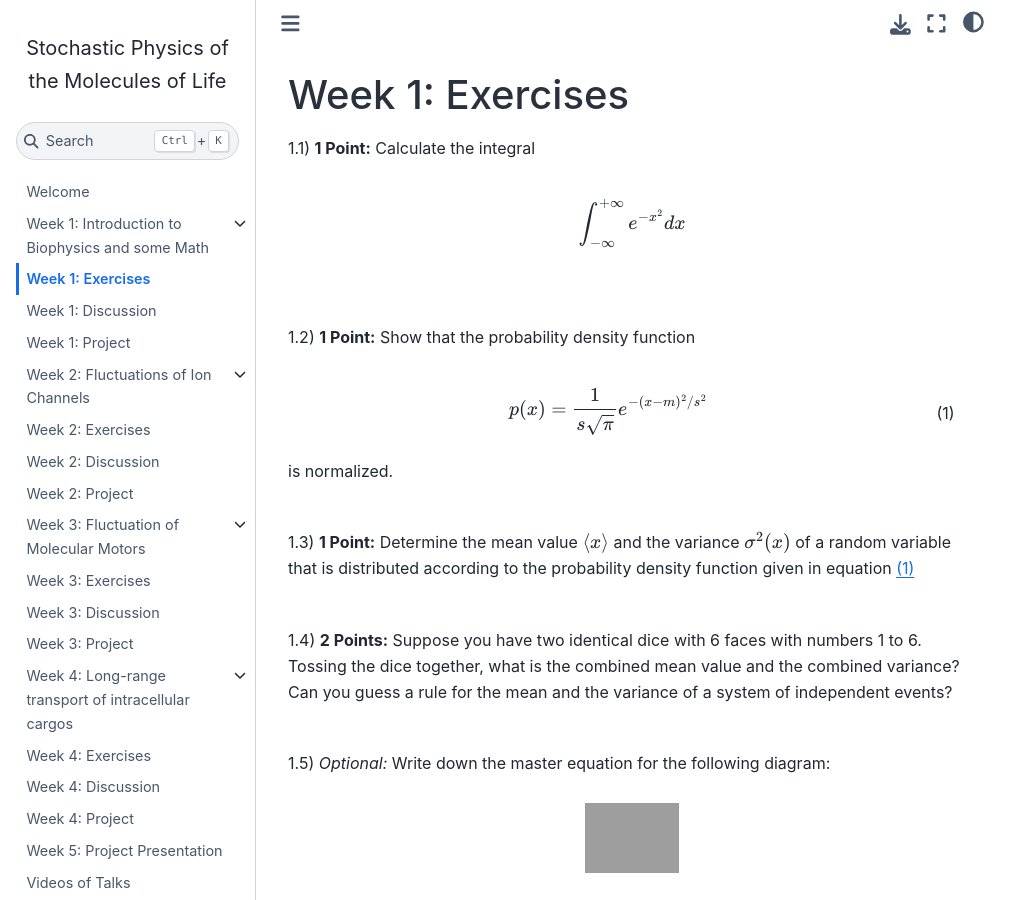
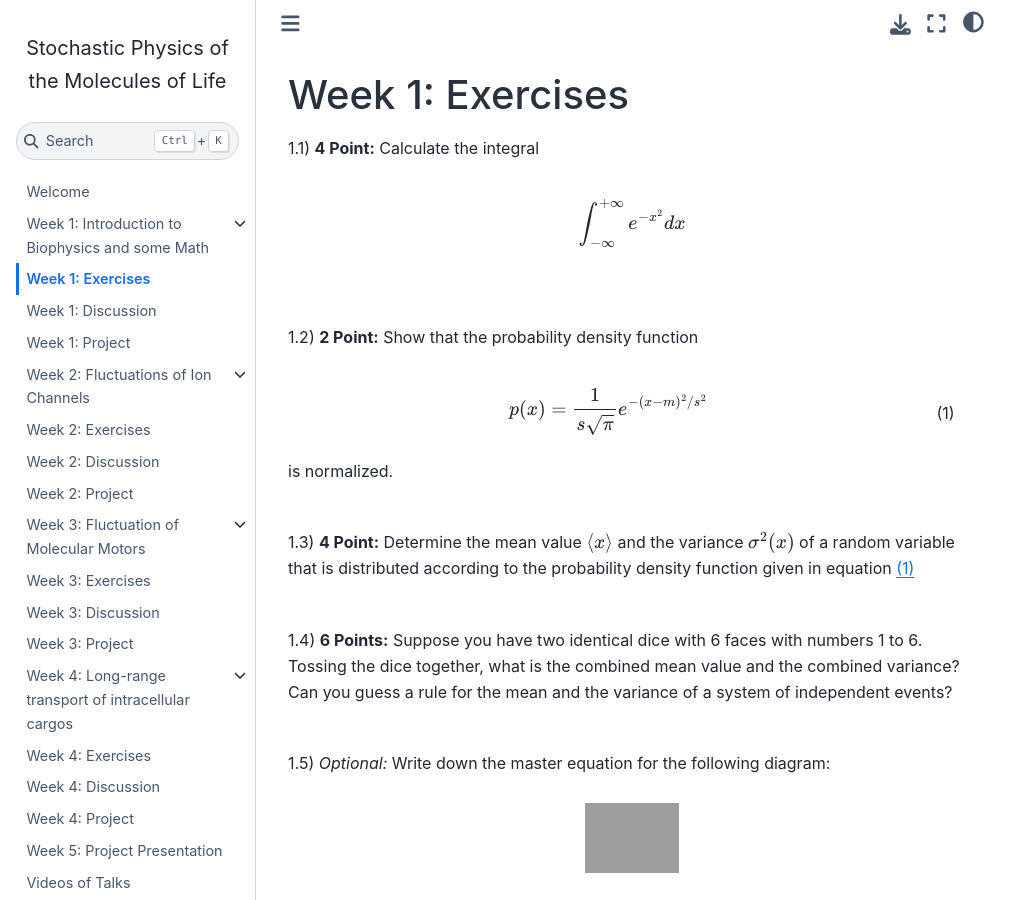
Before and after one commit to drflorianberger/TPUCU25, a Jupyter Book: the page built from week1/ex_wk1.md, in a window 1280 px wide and 900 px high. Shown: the whole window, without its empty margins (0-1031 px from the left). Built offline with Jupyter Book 1.0.4 settings and Sphinx 7.4.7 and the Sphinx Book theme 1.1.4, drawn with Linux system fonts in a browser that asks for light colours; grey boxes are pictures that could not be loaded.

Commit message:
Update ex_wk1.md

```diff
--- a/week1/ex_wk1.md
+++ b/week1/ex_wk1.md
@@ -2,7 +2,7 @@ Week 1: Exercises
 =======================
 
 
-1.1) **1 Point:** Calculate the integral
+1.1) **4 Point:** Calculate the integral
 
 $$
 \int_{-\infty}^{+\infty} e^{-x^2} dx
@@ -10,7 +10,7 @@ $$
 <br />
 <br />
 
-1.2) **1 Point:** Show that the probability density function
+1.2) **2 Point:** Show that the probability density function
 
 $$
 p(x) = \frac{1}{s \sqrt{\pi}} e^{-(x-m)^2/s^2}
@@ -20,11 +20,11 @@ is normalized.
 <br />
 <br />
 
-1.3) **1 Point:** Determine the mean value $\mean{x}$ and the variance $\sigma^2(x)$ of a random variable that is distributed according to the probability density function given in equation {eq}`eq:gpdf`
+1.3) **4 Point:** Determine the mean value $\mean{x}$ and the variance $\sigma^2(x)$ of a random variable that is distributed according to the probability density function given in equation {eq}`eq:gpdf`
 <br />
 <br />
 
-1.4) **2 Points:** Suppose you have two identical dice with 6 faces with numbers 1 to 6. Tossing the dice together, what is the combined mean value and the combined variance? Can you guess a rule for the mean and the variance of a system of independent events?
+1.4) **6 Points:** Suppose you have two identical dice with 6 faces with numbers 1 to 6. Tossing the dice together, what is the combined mean value and the combined variance? Can you guess a rule for the mean and the variance of a system of independent events?
 <br />
 <br />
 
```
